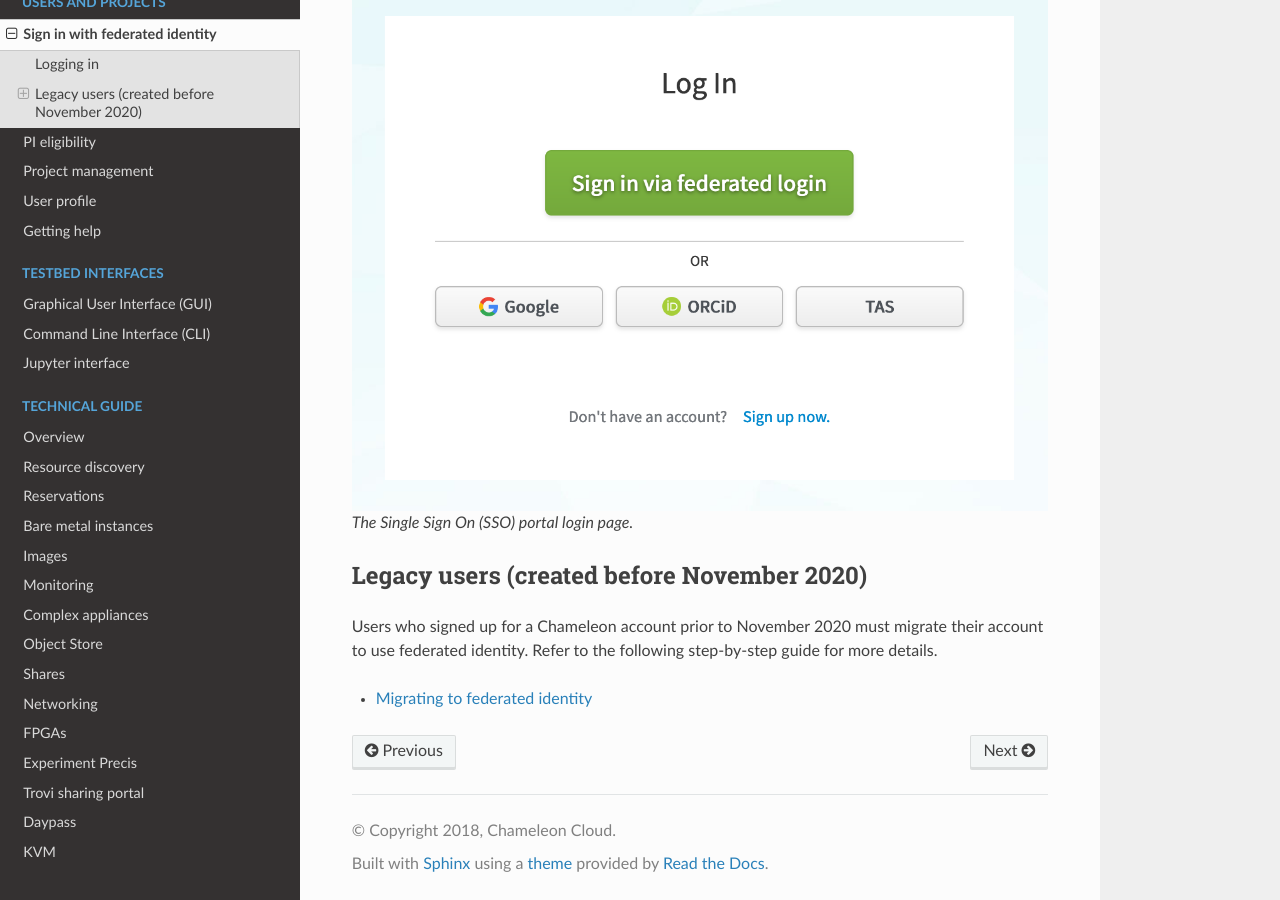
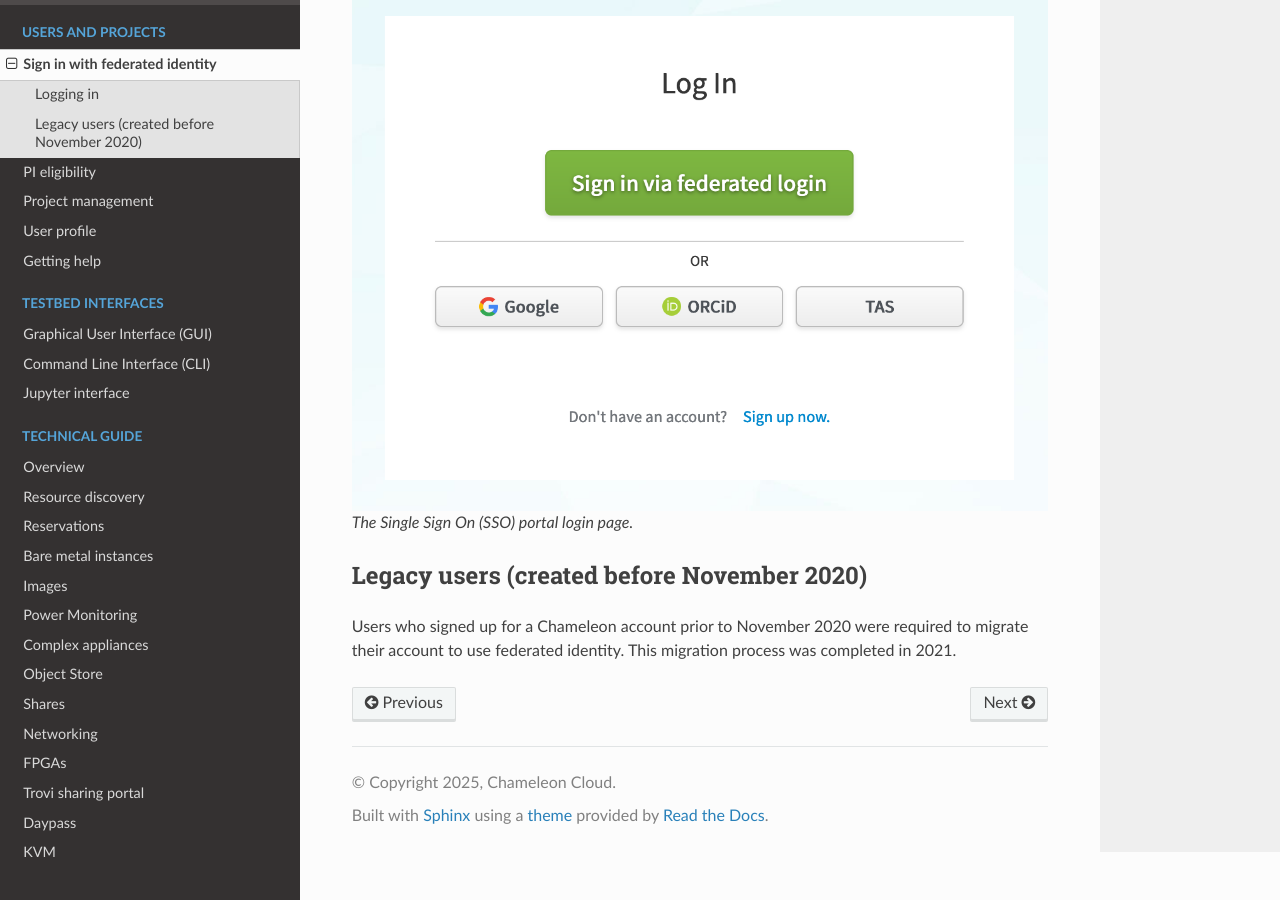
Before and after one commit to ChameleonCloud/docs, a Sphinx documentation site: the page built from source/user/federation.rst, in a window 1280 px wide and 900 px high, scrolled down 2108 px. Built offline with Sphinx 7.4.7 and the Read the Docs theme 3.1.0, drawn with Linux system fonts in a browser that asks for light colours.

Commit message:
Removing outdated documentation

```diff
--- a/source/conf.py
+++ b/source/conf.py
@@ -52,7 +52,7 @@ master_doc = 'contents'
 
 # General information about the project.
 project = 'Chameleon Cloud Documentation'
-copyright = '2018, Chameleon Cloud'
+copyright = '2025, Chameleon Cloud'
 author = 'Chameleon Cloud'
 
 # The version info for the project you're documenting, acts as replacement for
--- a/source/contents.rst
+++ b/source/contents.rst
@@ -36,13 +36,12 @@ Welcome to Chameleon
    technical/reservations
    technical/baremetal
    technical/images
-   technical/metrics
+   technical/power_monitoring
    technical/complex
    technical/swift
    technical/shares
    technical/networks
    technical/fpga
-   technical/ep
    technical/sharing
    technical/daypass
    technical/kvm
--- a/source/technical/index.rst
+++ b/source/technical/index.rst
@@ -11,8 +11,8 @@ features.
 - :doc:`baremetal`: Launch and manage Instances on Chameleon bare metal
   resources. This is a core feature of Chameleon.
 - :doc:`images`: Create images of Instances.
-- :doc:`metrics`: Collect, manage and view experimental data from Chameleon
-  Instances.
+- :doc:`power_monitoring`: Monitor power consumption and energy usage of your
+  experiments.
 - :doc:`complex`: Work with Complex Appliances, which automate the process of
   deploying multiple Instances with reconfigurable networking.
 - :doc:`swift`: Store user data such as files as Objects in portable Containers.
--- a/source/user/federation.rst
+++ b/source/user/federation.rst
@@ -73,11 +73,5 @@ to authenticate. The options are:
 Legacy users (created before November 2020)
 ===========================================
 
-Users who signed up for a Chameleon account prior to November 2020 must migrate
-their account to use federated identity. Refer to the following step-by-step
-guide for more details.
-
-.. toctree::
-   :maxdepth: 1
-
-   federation/federation_migration
+Users who signed up for a Chameleon account prior to November 2020 were required to migrate
+their account to use federated identity. This migration process was completed in 2021.
```
Also changed, not shown: source/technical/power_monitoring.rst (added, +44 -0 lines).
